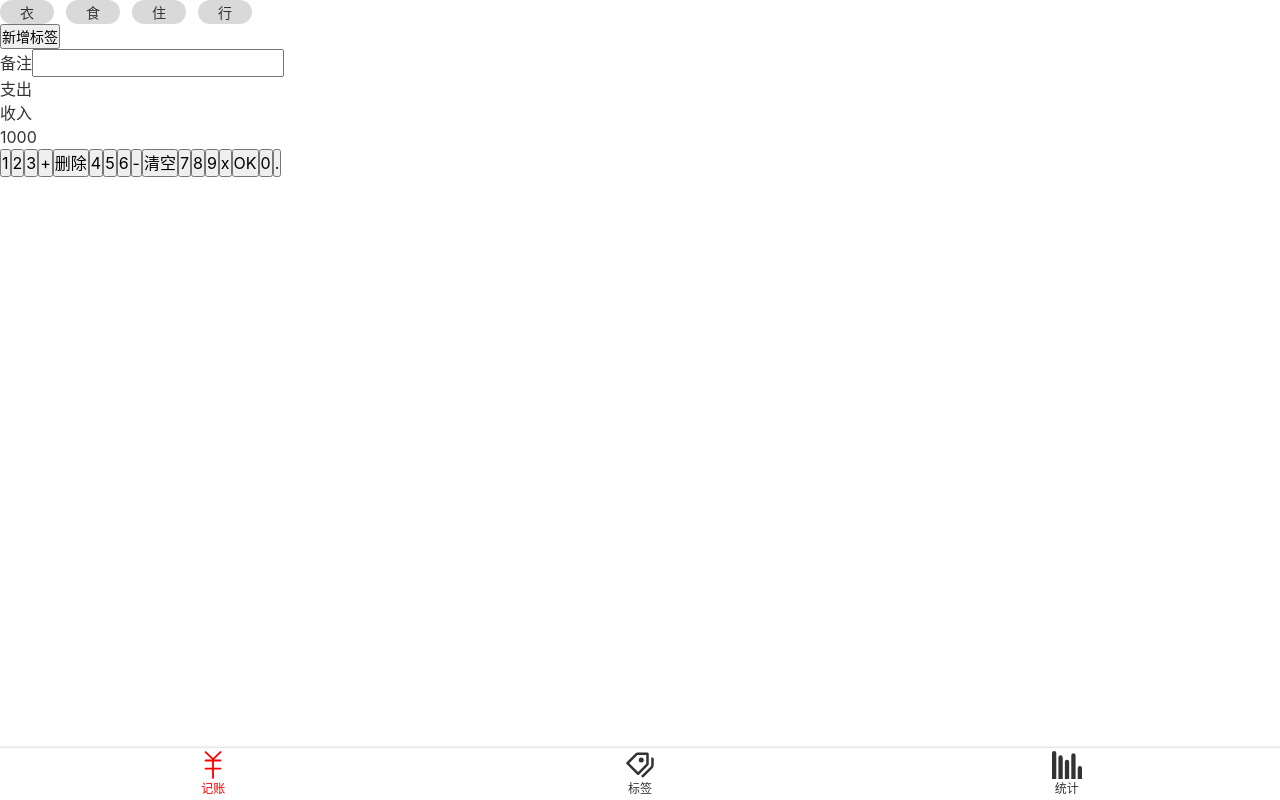
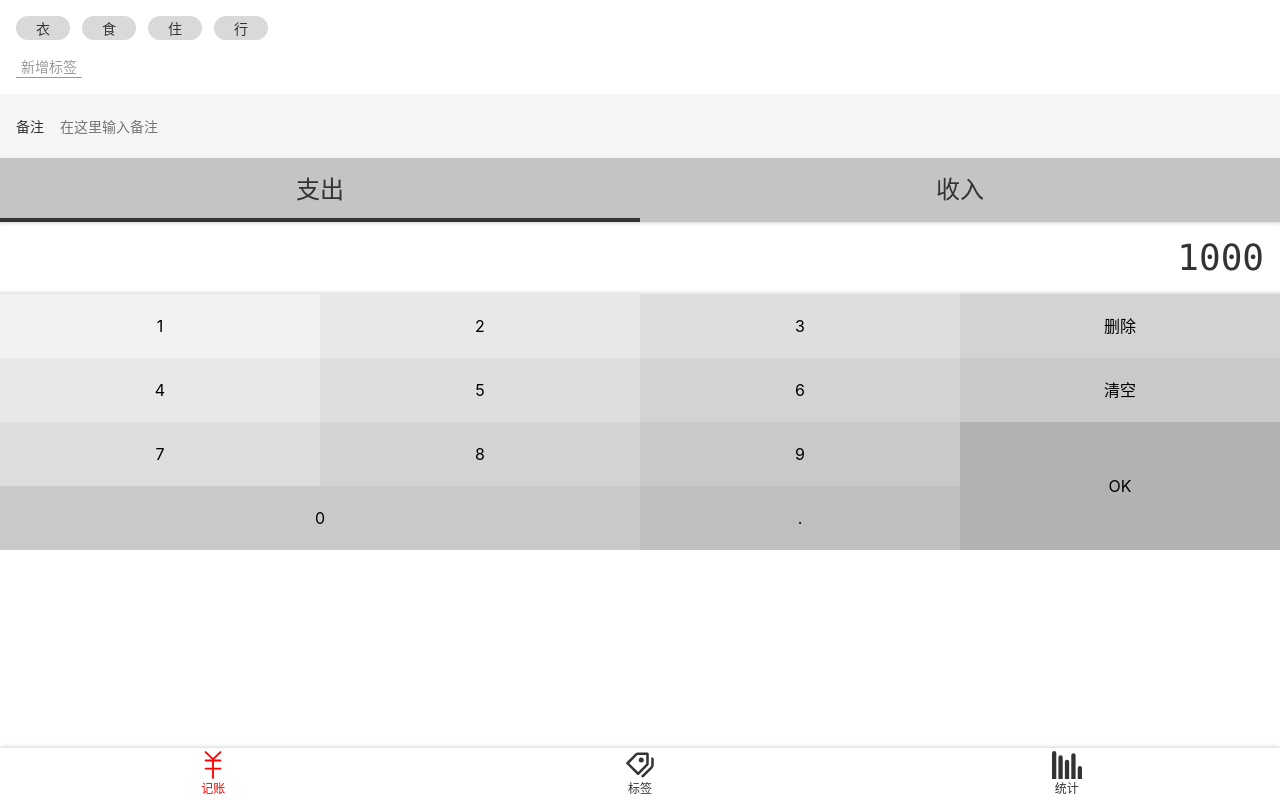
Before and after one commit to backlash-go/mormoney, a Vue app: page /#/money in a window 1280 px wide. Built offline with nearby package versions, Linux system fonts and the light colour scheme.

Commit message:
css di san bu

```diff
--- a/src/App.vue
+++ b/src/App.vue
@@ -23,4 +23,5 @@ body {
 
 }
 
+
 </style>
--- a/src/assets/style/helper.scss
+++ b/src/assets/style/helper.scss
@@ -1,7 +1,27 @@
 //https://zenozeng.github.io/fonts.css/
 $font-hei: -apple-system, "Noto Sans", "Helvetica Neue", Helvetica, "Nimbus Sans L", Arial, "Liberation Sans", "PingFang SC", "Hiragino Sans GB", "Noto Sans CJK SC", "Source Han Sans SC", "Source Han Sans CN", "Microsoft YaHei", "Wenquanyi Micro Hei", "WenQuanYi Zen Hei", "ST Heiti", SimHei, "WenQuanYi Zen Hei Sharp", sans-serif;
-$font-kai: Baskerville, Georgia, "Liberation Serif", "Kaiti SC", STKaiti, "AR PL UKai CN", "AR PL UKai HK", "AR PL UKai TW", "AR PL UKai TW MBE", "AR PL KaitiM GB", KaiTi, KaiTi_GB2312, DFKai-SB, "TW\-Kai", serif;
+$font-kai: Baskerville, Georgia, "Liberation Serif", "Kaiti SC", STKaiti, "AR PL UKai CN", "AR PL UKai HK", "AR PL UKai TW", "AR PL UKai TW MBE", "AR PL KaitiM GB", KaiTi, KaiTi_GB2512, DFKai-SB, "TW\-Kai", serif;
 $font-song: Georgia, "Nimbus Roman No9 L", "Songti SC", "Noto Serif CJK SC", "Source Han Serif SC", "Source Han Serif CN", STSong, "AR PL New Sung", "AR PL SungtiL GB", NSimSun, SimSun, "TW\-Sung", "WenQuanYi Bitmap Song", "AR PL UMing CN", "AR PL UMing HK", "AR PL UMing TW", "AR PL UMing TW MBE", PMingLiU, MingLiU, serif;
 
 
 $color-hightlight: #f00;
+
+
+%clearFix {
+  &::after {
+    content: '';
+    display: block;
+    clear: both;
+  }
+}
+
+$color-shadow: rgba(0, 0, 0, 0.25);
+
+%outerShadow {
+  box-shadow: 0 0 5px $color-shadow;
+}
+
+
+%innerShadow {
+  box-shadow: inset 0 -5px 5px -5px $color-shadow, inset 0 5px 5px -5px $color-shadow;
+}
--- a/src/assets/style/reset.scss
+++ b/src/assets/style/reset.scss
@@ -18,3 +18,8 @@ ul, ol {
 button, input {
   font: inherit;
 }
+
+
+:focus {
+  outline: none;
+}
--- a/src/components/Layout.vue
+++ b/src/components/Layout.vue
@@ -22,7 +22,6 @@ export default {
   flex-direction: column;
   height: 100vh;
 
-
 }
 
 .content {
--- a/src/components/Nav.vue
+++ b/src/components/Nav.vue
@@ -32,7 +32,7 @@ export default {
 
 nav {
   display: flex;
-  box-shadow: 0 0 3px rgba(0, 0, 0, 0.25);
+  @extend %outerShadow;
   font-size: 12px;
 
   > .item {
--- a/src/views/Money.vue
+++ b/src/views/Money.vue
@@ -15,7 +15,7 @@
     <div>
       <label class="notes">
         <span class="name">备注</span>
-        <input type="text">
+        <input type="text" placeholder="在这里输入备注">
       </label>
     </div>
 
@@ -32,19 +32,16 @@
         <button>1</button>
         <button>2</button>
         <button>3</button>
-        <button>+</button>
         <button>删除</button>
         <button>4</button>
         <button>5</button>
         <button>6</button>
-        <button>-</button>
         <button>清空</button>
         <button>7</button>
         <button>8</button>
         <button>9</button>
-        <button>x</button>
-        <button>OK</button>
-        <button>0</button>
+        <button class="ok">OK</button>
+        <button class="zero">0</button>
         <button>.</button>
       </div>
 
@@ -59,11 +56,15 @@ export default {
 </script>
 
 <style lang="scss" scoped>
+@import "~@/assets/style/helper.scss";
 
 .tags {
   font-size: 14px;
+  padding: 16px;
+
   > .current {
     display: flex;
+
     > li {
       display: flex;
       align-items: center;
@@ -75,6 +76,134 @@ export default {
       margin-right: 12px;
     }
   }
+
+  > .new {
+    padding-top: 16px;
+
+    > button {
+      background: transparent;
+      border: none;
+      border-bottom: 1px solid;
+      color: #999;
+      padding: 0 5px;
+    }
+  }
+}
+
+.notes {
+  font-size: 14px;
+  background: #f5f5f5;
+  padding-left: 16px;
+  display: flex;
+  align-items: center;
+
+  .name {
+    padding-right: 16px;
+  }
+
+  input {
+    height: 64px;
+    flex-grow: 1;
+    background: transparent;
+    border: none;
+    padding-right: 16px;
+
+
+  }
+}
+
+
+.types {
+  background: #c4c4c4;
+  display: flex;
+  text-align: center;
+  font-size: 24px;
+
+  > li {
+    width: 50%;
+    height: 64px;
+    display: flex;
+    justify-content: center;
+    align-items: center;
+    position: relative;
+
+    &.selected::after {
+      content: '';
+      position: absolute;
+      bottom: 0px;
+      left: 0;
+      height: 4px;
+      width: 100%;
+      background: #333333;
+    }
+  }
+}
+
+
+.numberPad {
+  .output {
+    font-size: 36px;
+    //编程字体
+    font-family: Consolas, monospace;
+    padding: 9px 16px;
+    text-align: right;
+    @extend %innerShadow;
+  }
+
+  .buttons {
+
+    @extend %clearFix;
+
+    > button {
+      width: 25%;
+
+      //height: 7.9vh;
+      height: 64px;
+      float: left;
+      background: transparent;
+      border: none;
+
+      &.ok {
+        height: 64px *2;
+        float: right;
+      }
+
+      &.zero {
+        width: 25 * 2%;
+      }
+
+      $bg: #f2f2f2;
+
+      &:nth-child(1) {
+        background: $bg;
+      }
+
+      &:nth-child(2), &:nth-child(5) {
+        background: darken($bg, 4%);
+      }
+
+      &:nth-child(3), &:nth-child(6), &:nth-child(9) {
+        background: darken($bg, 4*2%);
+      }
+
+      &:nth-child(4), &:nth-child(7), &:nth-child(10) {
+        background: darken($bg, 4*3%);
+      }
+
+      &:nth-child(8), &:nth-child(11), &:nth-child(13) {
+        background: darken($bg, 4*4%);
+      }
+
+      &:nth-child(14) {
+        background: darken($bg, 4*5%);
+      }
+
+      &:nth-child(12) {
+        background: darken($bg, 5*5%);
+      }
+    }
+
+  }
 }
 
 </style>
```
